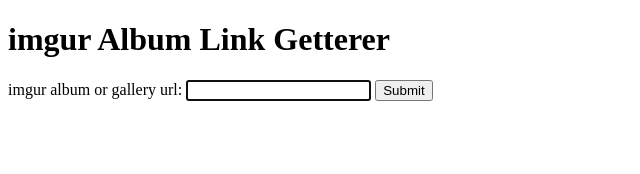
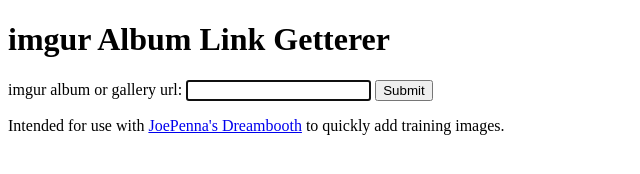
Before and after one commit to GarySiu/album-links, a website: page index.html in a window 1280 px wide. Shown: the whole page, without its empty margins (0-640 px from the left). Drawn offline with Linux system fonts and the light colour scheme.

Commit message:
add some copy and a link to Dreambooth

```diff
--- a/index.html
+++ b/index.html
@@ -15,5 +15,8 @@
     </label>
     <input type="submit">
   </form>
+  <p>
+    Intended for use with <a href="https://github.com/JoePenna/Dreambooth-Stable-Diffusion">JoePenna's Dreambooth</a> to quickly add training images.
+  </p>
 </body>
 </html>
```
